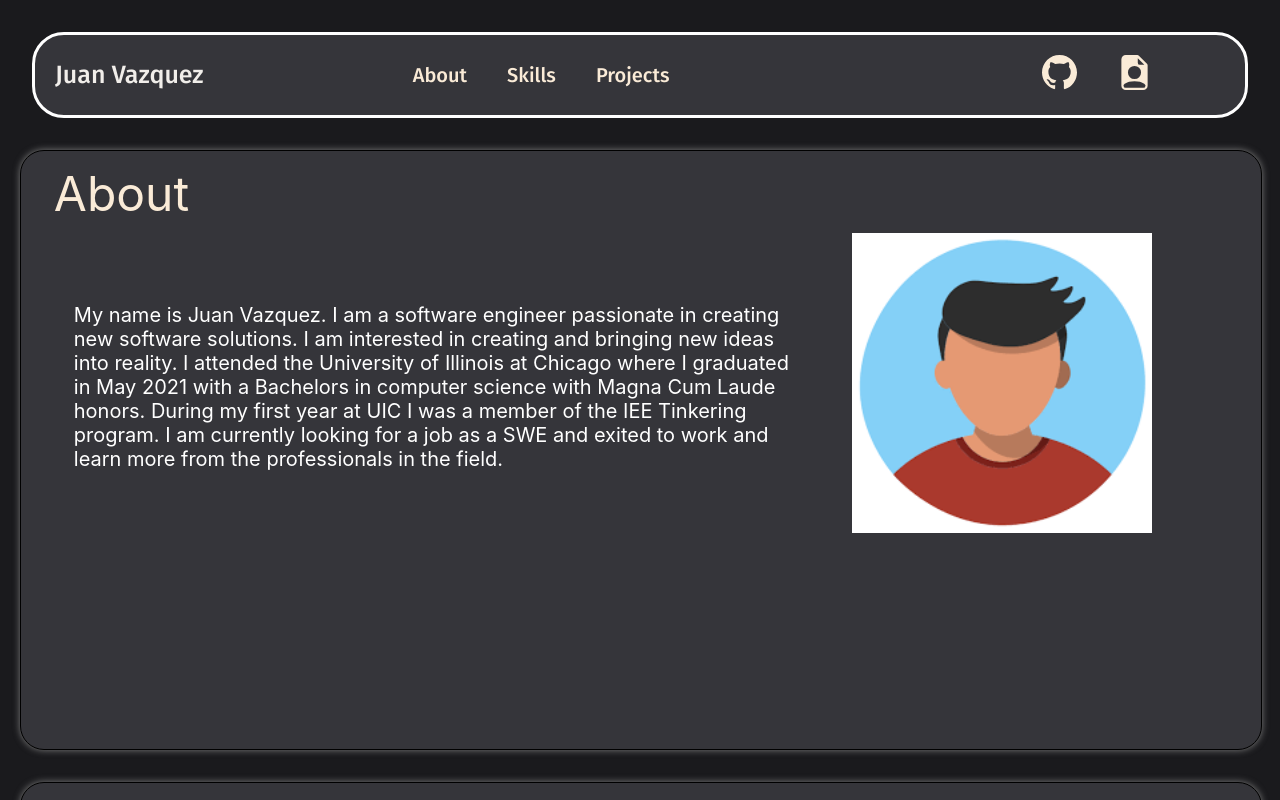
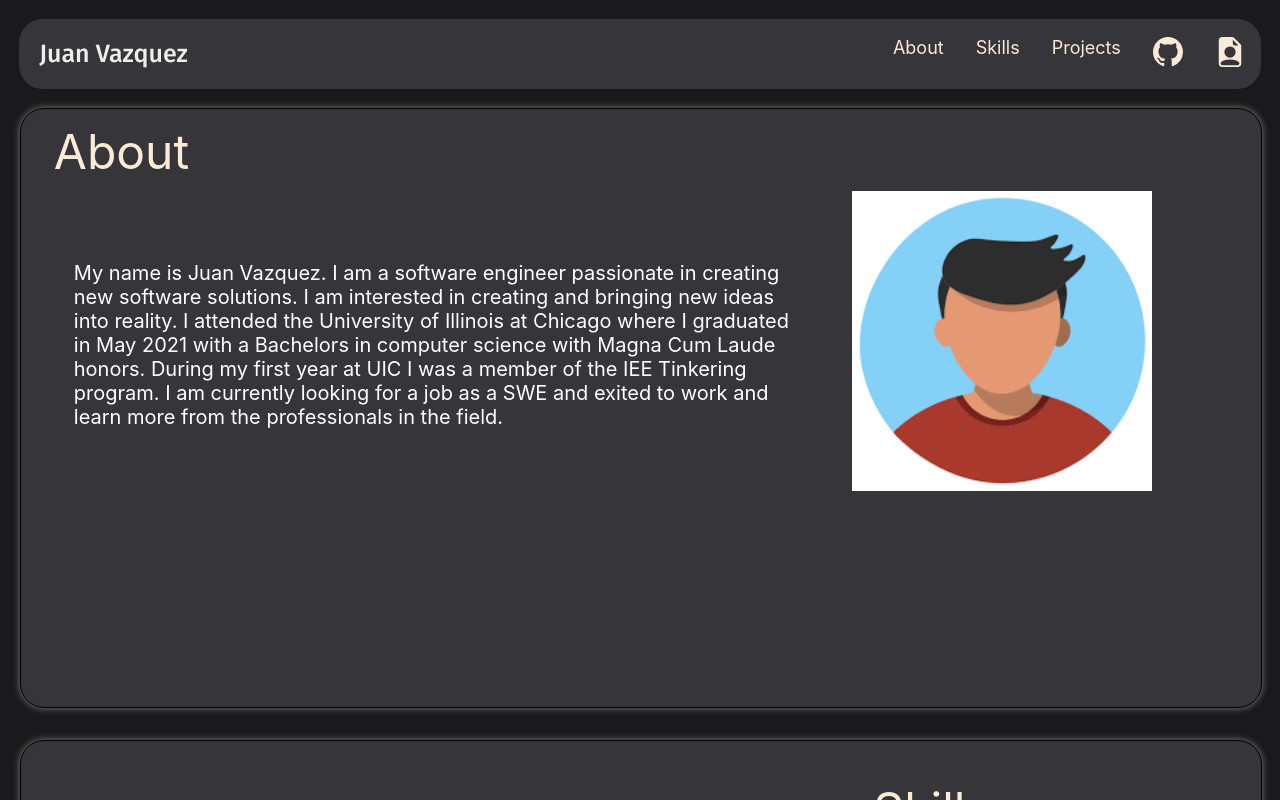
Before and after one commit to jvazqu61/personal-site, a Next.js app: page / in a window 1280 px wide. Shown: the top 800 px of the page. Built offline with nearby package versions, Linux system fonts and the light colour scheme.

Commit message:
refactored nav bar

```diff
--- a/components/NavBar.js
+++ b/components/NavBar.js
@@ -1,30 +1,37 @@
 import Link from 'next/link';
 import styles from '../styles/NavBar.module.css';
 import { BsGithub, BsFillFileEarmarkPersonFill} from 'react-icons/bs';
+import {GiHamburgerMenu} from 'react-icons/gi';
+import { CgClose } from 'react-icons/cg';
 import Resume from '../public/resume.pdf';
+import { useState } from 'react';
 
 function NavBar() {
+
+    const [isToggled, setIsToggled] = useState(false);
+
+    const toggleMenu = () =>{
+        setIsToggled(!isToggled);
+    }
+
   return (
-      <header className={styles.header}>
-        <a className={styles.title}>Juan Vazquez</a>
-        <nav className={styles.navcenter}>
-        <ul >
+
+    <nav className={styles.navbar}>
+        <div className={styles.title}>Juan Vazquez</div>
+        {isToggled?<CgClose className={styles.menu_icon}
+            onClick={toggleMenu}/>: <GiHamburgerMenu
+            className={styles.menu_icon}
+            onClick={toggleMenu} />}
+        <div className={isToggled?`${styles.nav_links} ${styles.links_active}`: styles.nav_links} >
+            <ul >
                 <li><a href='#about'>About</a></li>
                 <li><a href='#skills'>Skills</a></li>
                 <li><a href='#projects'>Projects</a></li>
+                <li><a href='https://github.com/jvazqu61'><BsGithub style={{fontSize:'30px'}}/></a></li>
+                 <li><a href='../public/resume.pdf'download><BsFillFileEarmarkPersonFill style={{fontSize:'30px'}}/></a></li>
             </ul>
-        </nav>
-        <nav className={styles.navright}>
-            <ul >
-                <li>
-                    <a href='https://github.com/jvazqu61'><BsGithub style={{fontSize:'35px'}}/></a>
-                </li>
-                <li>
-                    <a href='../public/resume.pdf'download><BsFillFileEarmarkPersonFill style={{fontSize:'35px'}}/></a>
-                </li>
-            </ul>
-        </nav>
-      </header>
+        </div>
+    </nav>
 
   )
 }
--- a/styles/NavBar.module.css
+++ b/styles/NavBar.module.css
@@ -1,19 +1,20 @@
 @import url('https://fonts.googleapis.com/css2?family=Fira+Sans:wght@500&display=swap');
 
-.header{
-    min-width: 400px;
-    max-height: 100px;
+
+.navbar{
     display: flex;
-    justify-content:flex-start;
+    justify-content: space-between;
     align-items: center;
-    box-sizing: border-box;
-    margin: 2rem;
-    padding: 0;
-    border: solid white;
-    border-radius: 2rem;
-    background-color:#35353a;
+    background-color: #35353a;
+    color: antiquewhite;
+    position: relative;
+    min-height: 70px;
+    margin:1.2rem;
+    border-radius: 1.5rem;
+    min-width: 95%;
 
 }
+
 .title{
     font-family: "Fira Sans", sans-serif;
     font-weight: 500;
@@ -25,56 +26,76 @@
 
 }
 
-.icons{
-    font-size: 5px!important;
+.nav_links{
+    height: 100%;
 }
 
-.header nav{
-    font-family: "Fira Sans", sans-serif;
-    font-weight: 500;
-    font-size: 20px;
-    text-decoration: none;
-    /* width:40%; */
-
-
-}
-.navcenter{
-    width: 50%;
+.nav_links ul{
     display: flex;
-    justify-content: center;
-    padding-left: 30px ;
-}
-
-.navcenter li{
-    display:inline-block;
-    padding: 0px 20px;
-    color: antiquewhite;
+    margin: 0;
+    padding: 0;
 
 }
 
-.navcenter li a{
-    transition: all 0.3 ease 0s;
-}
-
-
-.navright{
-    width: 30%;
-    display: flex;
-    justify-content: flex-end;
-}
-
-.navright li{
-    display:inline-block;
-    padding: 0px 20px;
-    color: antiquewhite;
+.nav_links li{
+    list-style: none;
 
 }
 
-.navright li a{
-    transition: all 0.3 ease 0s;
+.nav_links li a{
+    text-decoration: none;
+    padding: 1rem;
+    display: block;
+    font-size: 18px;
+    border-radius: 1rem;
+}
+.nav_links li a:hover{
+    background-color: cornflowerblue;
 }
 
+.menu_icon{
+    font-size: 30px;
+    position:absolute;
+    top: .75rem;
+    right: 1rem;
+    margin: 10px;
+    display: none;
+    flex-direction: column;
+    justify-content:end;
 
-.header li a:hover{
-    color: cornflowerblue;
 }
+
+.links_active {
+    display: flex!important;
+}
+
+@media (max-width: 600px) {
+    .menu_icon{
+        display: flex;
+    }
+
+    .nav_links{
+        display: none;
+        width: 100%;
+    }
+
+    .navbar{
+        flex-direction: column;
+        align-items: flex-start;
+    }
+
+    .nav_links ul{
+        flex-direction: column;
+        width: 100%;
+    }
+    .nav_links li{
+        text-align: center;
+    }
+    /* .nav_links.active{
+        display: flex;
+    } */
+    .title{
+        padding-top:1.5rem
+    }
+
+}
```
